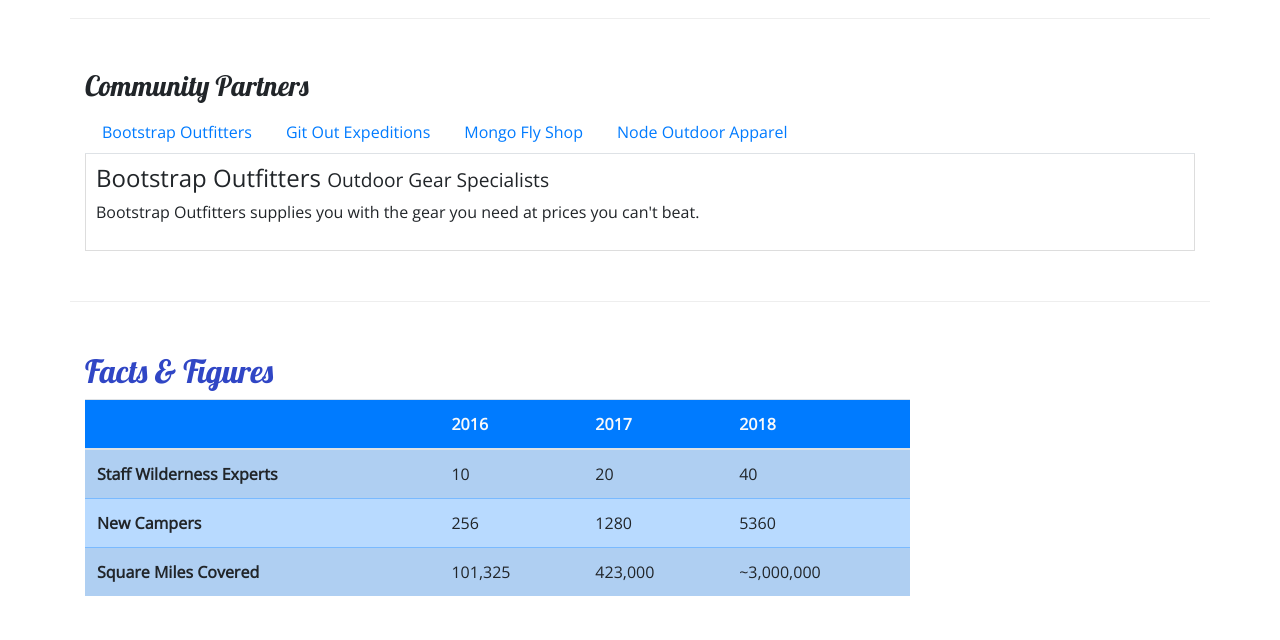
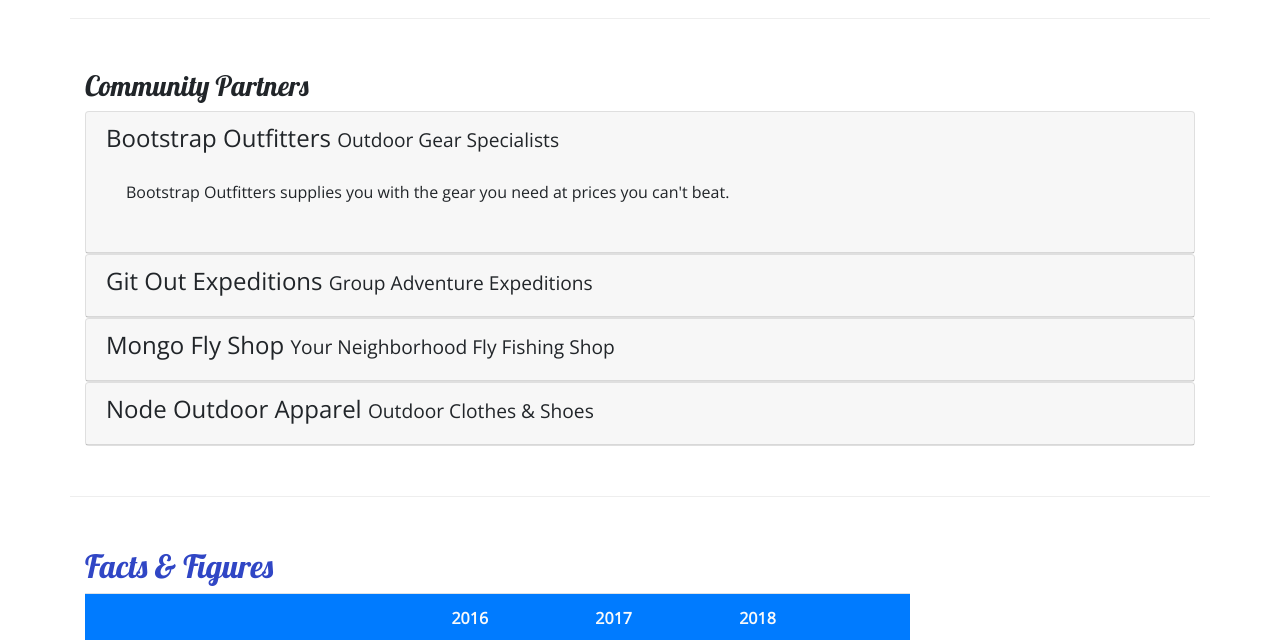
Before and after one commit to trankerry/Bootstrap, a website: page aboutus.html in a window 1280 px wide. Shown: the part 810-1450 px from the top of the page. Drawn offline with nearby package versions, Linux system fonts and the light colour scheme.

Commit message:
replaced tabbed list with accordion

```diff
--- a/aboutus.html
+++ b/aboutus.html
@@ -111,46 +111,83 @@
         <div class="row row-content">
             <div class="col">
                 <h3>Community Partners</h3>
-                <ul class="nav nav-tabs">
-                    <li class="nav-items active"><a href="#bootstrap" role="tab" data-toggle="tab"
-                            class="nav-link">Bootstrap Outfitters</a></li>
-                    <li class="nav-items"><a href="#git" role="tab" data-toggle="tab" class="nav-link">Git Out
-                            Expeditions</a></li>
-                    <li class="nav-items"><a href="#mongo" role="tab" data-toggle="tab" class="nav-link">Mongo Fly
-                            Shop</a></li>
-                    <li class="nav-items"><a href="#node" role="tab" data-toggle="tab" class="nav-link">Node Outdoor
-                            Apparel</a></li>
-                </ul>
-
-                <div class="tab-content">
-                    <div class="tab-pane fade show active" role="tabpanel" id="bootstrap">
-                        <h4>Bootstrap Outfitters <small>Outdoor Gear Specialists</small></h4>
-                        <p class="d-none d-sm-block">Bootstrap Outfitters supplies you with the gear you need at prices
+                <div id="accordion">
+                    <div class="card">
+                        <div class="card-header" role="tab">
+                            <h4>
+                                <a data-toggle="collapse" data-target="#bootstrap">
+                                    Bootstrap Outfitters <small>Outdoor Gear Specialists</small>
+                                </a>
+                            </h4>
+                            <div class="collapse show" id="bootstrap" data-parent="#accordion">
+                                <div class="card-body">
+                                    <p class="d-none d-sm-block">Bootstrap Outfitters supplies you with the gear you
+                                        need at
+                                        prices
                                         you
                                         can't beat.</p>
                                 </div>
+                            </div>
+                        </div>
+                    </div>
 
-                    <div class="tab-pane fade show" role="tabpanel" id="git">
-                        <h4>Git Out Expeditions <small>Group Adventure Expeditions</small></h4>
-                        <p class="d-none d-sm-block">Join Git Out Expeditions to explore new horizons with a group of
+                    <div class="card">
+                        <div class="card-header" role="tab">
+                            <h4>
+                                <a class="collapsed" data-target="#git" data-toggle="collapse">
+                                    Git Out Expeditions <small>Group Adventure Expeditions</small>
+                                </a>
+                            </h4>
+                            <div class="collapse" id="git" data-parent="#accordion">
+                                <div class="card-body">
+                                    <p class="d-none d-sm-block">Join Git Out Expeditions to explore new horizons with a
+                                        group
+                                        of
                                         other
                                         adventurers!</p>
                                 </div>
+                            </div>
+                        </div>
+                    </div>
 
 
-                    <div class="tab-pane fade show" role="tabpanel" id="mongo">
-                        <h4>Mongo Fly Shop <small>Your Neighborhood Fly Fishing Shop</small></h4>
-                        <p class="d-none d-sm-block">Need a new fishing pole, a tacklebox, or flies of all kinds? Stop
+                    <div class="card">
+                        <div class="card-header" role="tab">
+                            <h4>
+                                <a class="collapsed" data-target="#mongo" data-toggle="collapse">
+                                    Mongo Fly Shop <small>Your Neighborhood Fly Fishing Shop</small>
+                                </a>
+                            </h4>
+                            <div class="collapse" id="mongo" data-parent="#accordion">
+                                <div class="card-body">
+                                    <p class="d-none d-sm-block">Need a new fishing pole, a tacklebox, or flies of all
+                                        kinds?
+                                        Stop
                                         by Mongo
                                         Fly Shop.</p>
                                 </div>
+                            </div>
+                        </div>
+                    </div>
 
 
-                    <div class="tab-pane fade show" role="tabpanel" id="node">
-                        <h4>Node Outdoor Apparel <small>Outdoor Clothes & Shoes</small></h4>
-                        <p class="d-none d-sm-block">From polar fleeces to swimsuits, hiking boots to waders, a visit to
+                    <div class="card">
+                        <div class="card-header" role="tab">
+                            <h4>
+                                <a class="collapsed" data-target="#node" data-toggle="collapse">
+                                    Node Outdoor Apparel <small>Outdoor Clothes & Shoes</small>
+                                </a>
+                            </h4>
+                            <div class="collapse" id="node" data-parent="#accordion">
+                                <div class="card-body">
+                                    <p class="d-none d-sm-block">From polar fleeces to swimsuits, hiking boots to
+                                        waders, a
+                                        visit to
                                         Node
                                         will be sure to get you covered.</p>
+                                </div>
+                            </div>
+                        </div>
                     </div>
 
                 </div>
--- a/css/styles.css
+++ b/css/styles.css
@@ -36,8 +36,8 @@ background-image: linear-gradient(#CEC8FF, white);
     background-color: #901CAD
 }
 
-.tab-content {
-    border: 1px solid #DDD;
-    border-top: none;
-    padding: 10px;
+
+a, a:hover {
+    color: inherit;
+    text-decoration: none;
 }
```
Lines whose indentation alone changed are shown as unchanged.
